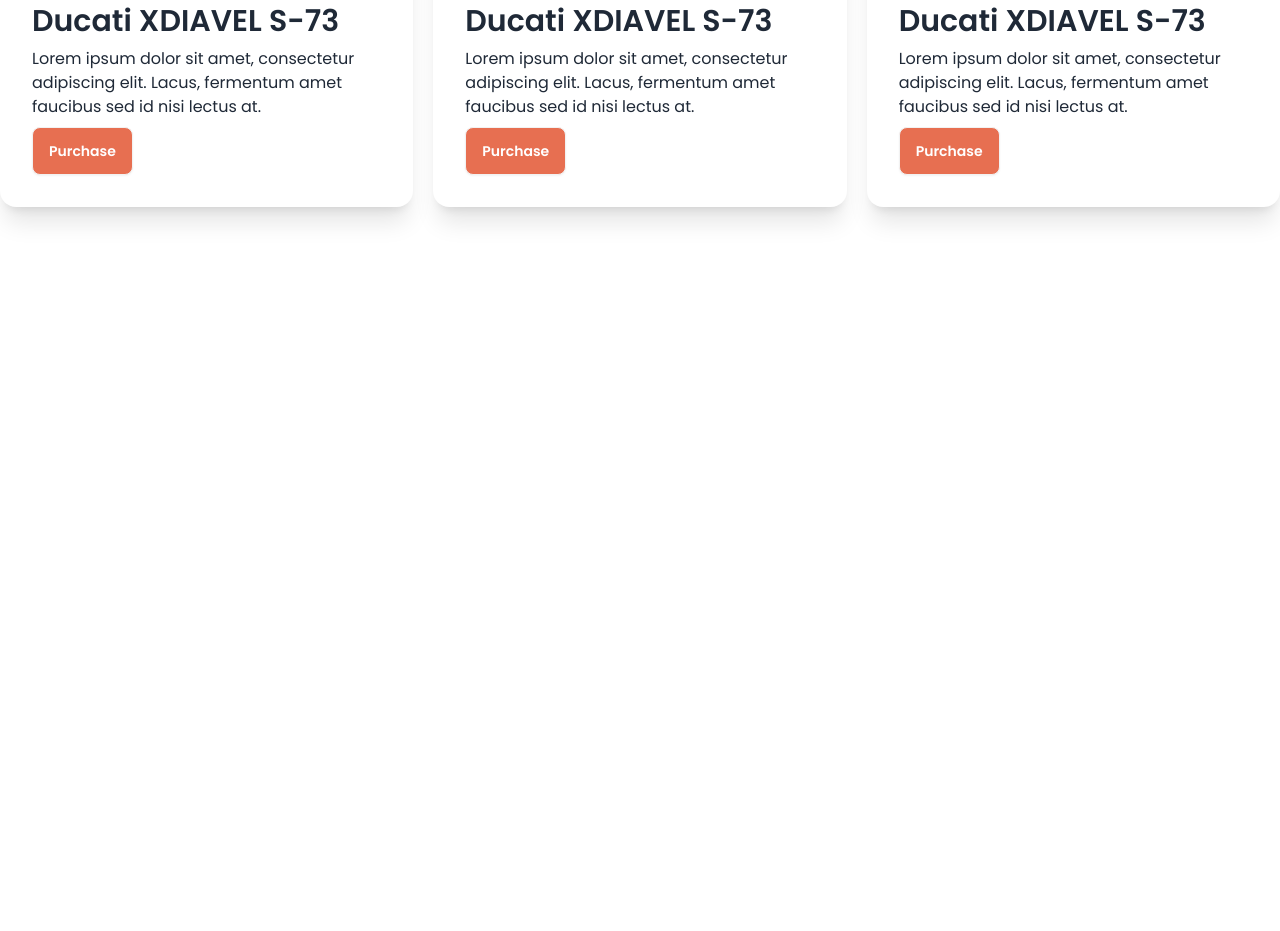
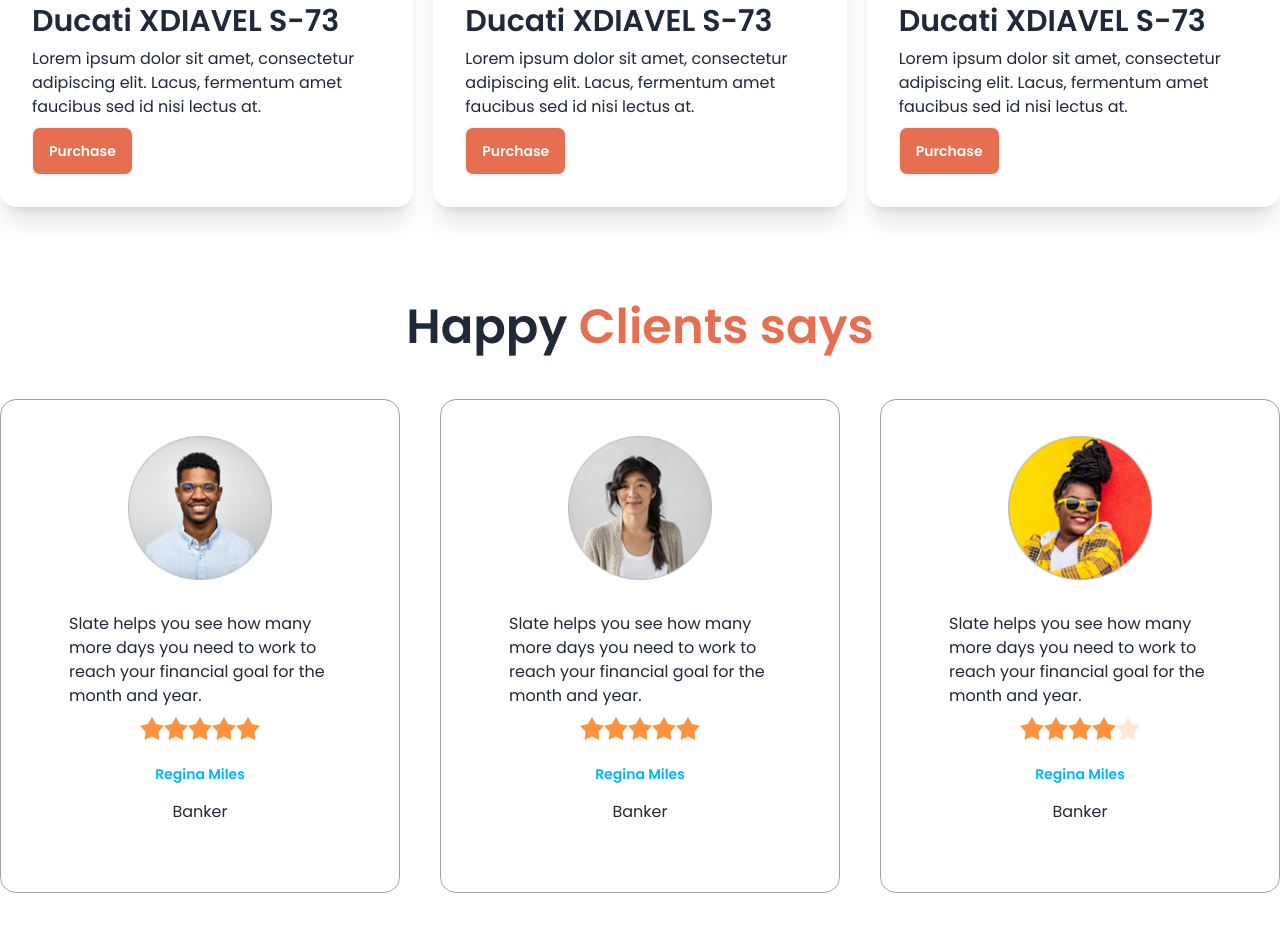
Before and after one commit to KishoreSharif/hero-biker, a plain HTML site: page index.html in a window 1280 px wide. Shown: the part 1099-2030 px from the top of the page. Before the commit the page ends 1402 px from the top, so only its background shows below. Drawn offline with nearby package versions, Linux system fonts and the light colour scheme.

Commit message:
Review Part finished

```diff
--- a/index.html
+++ b/index.html
@@ -238,6 +238,79 @@
           </div>
         </div>
       </section>
+
+      <!-- Happy Clients -->
+      <section class="my-24">
+        <h3 class="text-5xl mb-12 font-semibold text-center">Happy <span class="text-bike-primary">Clients says</span></h3>
+        <div class="grid gap-10 grid-cols-1 md:grid-cols-2 lg:grid-cols-3">
+          <!-- First Review -->
+          <div class="card bg-base-100 p-9 border border-gray-400">
+            <figure><img class="w-36" src="./images/others/user-1.png" alt="Shoes" /></figure>
+            <div class="card-body">
+              <p>Slate helps you see how
+                many more days you need
+                to work to reach your financial
+                goal for the month and year.</p>
+                <div class="rating justify-center">
+                  <input type="radio" name="rating-2" class="mask mask-star-2 bg-orange-400" />
+                  <input type="radio" name="rating-2" class="mask mask-star-2 bg-orange-400" />
+                  <input type="radio" name="rating-2" class="mask mask-star-2 bg-orange-400" />
+                  <input type="radio" name="rating-2" class="mask mask-star-2 bg-orange-400" checked/>
+                  <input type="radio" name="rating-2" class="mask mask-star-2 bg-orange-400" />
+                </div>
+              <div class="text-center space-y-4 mt-4">
+                <h4 class="text-sm font-semibold text-info">Regina Miles</h4>
+                <p>Banker</p>
+
+              </div>
+            </div>
+          </div>
+          <!-- Second Review -->
+          <div class="card bg-base-100 p-9 border border-gray-400">
+            <figure><img class="w-36" src="./images/others/user-2.png" alt="Shoes" /></figure>
+            <div class="card-body">
+              <p>Slate helps you see how
+                many more days you need
+                to work to reach your financial
+                goal for the month and year.</p>
+                <div class="rating justify-center">
+                  <input type="radio" name="rating-2" class="mask mask-star-2 bg-orange-400" />
+                  <input type="radio" name="rating-2" class="mask mask-star-2 bg-orange-400" />
+                  <input type="radio" name="rating-2" class="mask mask-star-2 bg-orange-400" />
+                  <input type="radio" name="rating-2" class="mask mask-star-2 bg-orange-400" checked/>
+                  <input type="radio" name="rating-2" class="mask mask-star-2 bg-orange-400" />
+                </div>
+              <div class="text-center space-y-4 mt-4">
+                <h4 class="text-sm font-semibold text-info">Regina Miles</h4>
+                <p>Banker</p>
+
+              </div>
+            </div>
+          </div>
+          <!-- Third Review -->
+          <div class="card bg-base-100 p-9 border border-gray-400">
+            <figure><img class="w-36" src="./images/others/user-3.png" alt="Shoes" /></figure>
+            <div class="card-body">
+              <p>Slate helps you see how
+                many more days you need
+                to work to reach your financial
+                goal for the month and year.</p>
+                <div class="rating justify-center">
+                  <input type="radio" name="rating-2" class="mask mask-star-2 bg-orange-400" />
+                  <input type="radio" name="rating-2" class="mask mask-star-2 bg-orange-400" />
+                  <input type="radio" name="rating-2" class="mask mask-star-2 bg-orange-400" />
+                  <input type="radio" name="rating-2" class="mask mask-star-2 bg-orange-400" checked/>
+                  <input type="radio" name="rating-2" class="mask mask-star-2 bg-orange-400" />
+                </div>
+              <div class="text-center space-y-4 mt-4">
+                <h4 class="text-sm font-semibold text-info">Regina Miles</h4>
+                <p>Banker</p>
+
+              </div>
+            </div>
+          </div>
+        </div>
+      </section>
     </main>
     <footer></footer>
   </body>
```
